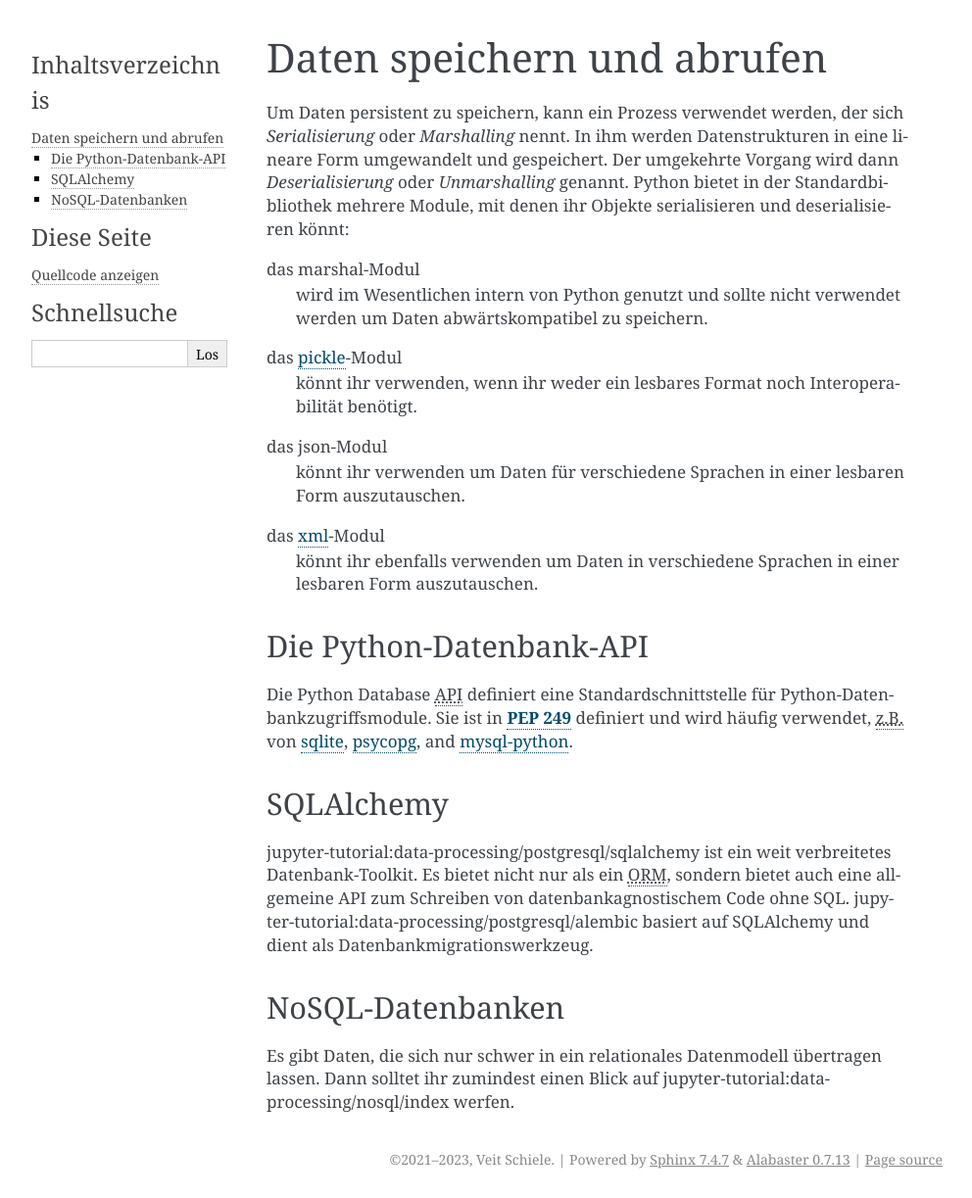
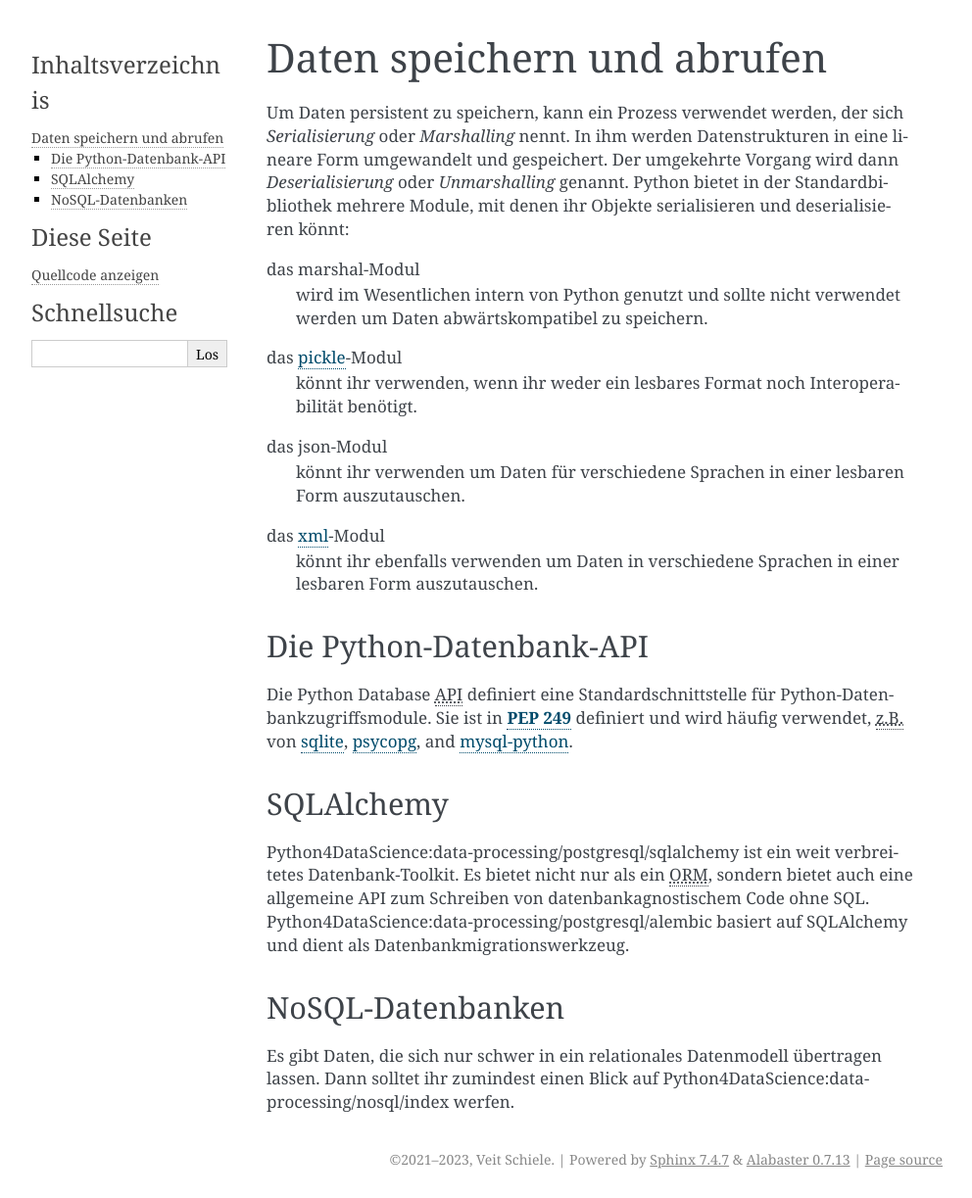
Before and after one commit to veit/python-basics-tutorial-de, a Sphinx documentation site: the page built from docs/save-data/index.rst, in a window 1280 px wide. Shown: the whole page at 98% size, without its empty margins (148-1140 px from the left). Built offline with Sphinx 7.4.7, drawn with Linux system fonts in a browser that asks for light colours; pages that are not in the unit, such as notebooks, are missing from menus.

Commit message:
:pencil2: Fix intersphinx links

```diff
--- a/docs/conf.py
+++ b/docs/conf.py
@@ -45,6 +45,7 @@
 intersphinx_mapping = {
     "python3": ("https://docs.python.org/3/", None),
     "jupyter-tutorial": ("https://jupyter-tutorial.readthedocs.io/de/latest/", None),
+    "Python4DataScience": ("https://www.python4data.science/en/latest/", None),
 }
 
 # Add any paths that contain templates here, relative to this directory.
--- a/docs/intro.rst
+++ b/docs/intro.rst
@@ -79,7 +79,7 @@
     bereits viele Python-Module gibt, die intern C verwenden.
 
     .. seealso::
-        * :doc:`jupyter-tutorial:performance/index`
+        * :doc:`Python4DataScience:performance/index`
 
 Bibliotheksvielfalt
     Python verfügt zwar bereits über sehr viele Bibliotheken, in einigen Fällen
@@ -105,4 +105,4 @@
     Kerne ausgelegt.
 
     .. seealso::
-        * :doc:`jupyter-tutorial:performance/multiprocessing-threading-async`
+        * :doc:`Python4DataScience:performance/multiprocessing-threading-async`
--- a/docs/libs/distribution.rst
+++ b/docs/libs/distribution.rst
@@ -41,7 +41,7 @@
 
 :pep:`517` und :pep:`518` brachten erweiterbare Build-Backends, isolierte Builds
 und :term:`pyproject.toml` im
-:doc:`jupyter-tutorial:data-processing/serialisation-formats/toml/index`-Format.
+:doc:`Python4DataScience:data-processing/serialisation-formats/toml/index`-Format.
 
 :file:`pyproject.toml` teilt :abbr:`u.a. (unter anderem)` :term:`pip` und
 :term:`build` mit, welches *Backend*-Werkzeug verwendet werden soll, um
@@ -130,7 +130,7 @@
 
     Mit dem Version-Source-Plugin `hatch-vcs
     <https://github.com/ofek/hatch-vcs>`_ könnt ihr auch
-    :doc:`jupyter-tutorial:productive/git/tag` verwenden:
+    :doc:`Python4DataScience:productive/git/tag` verwenden:
 
     .. code-block:: toml
 
@@ -339,7 +339,7 @@
 ~~~~~~~~~~~
 
 Ausführliche Informationen hierzu findet ihr im Abschnitt
-:doc:`jupyter-tutorial:productive/licensing`.
+:doc:`Python4DataScience:productive/licensing`.
 
 ``README.rst``
 ~~~~~~~~~~~~~~
--- a/docs/libs/glossary.rst
+++ b/docs/libs/glossary.rst
@@ -354,7 +354,7 @@
        `GitHub <https://github.com/spack/spack>`__
 
        .. seealso::
-          * :doc:`jupyter-tutorial:productive/envs/spack/index`
+          * :doc:`Python4DataScience:productive/envs/spack/index`
 
    trove-classifiers
        trove-classifiers sind zum einen Klassifikatoren, die im :term:`Python
--- a/docs/libs/templating/cruft.rst
+++ b/docs/libs/templating/cruft.rst
@@ -83,7 +83,7 @@
 Um festzustellen, ob ein Projekt eine Vorlagenaktualisierung verpasst hat, könnt
 ihr ganz einfach, ``cruft check`` aufrufen. Wenn das Projekt veraltet ist, wird
 ein Fehler und der :samp:`Exit-Code 1` zurückgegeben. ``cruft check`` kann auch
-zu :doc:`jupyter-tutorial:productive/git/hooks/pre-commit` und CI-Pipelines
+zu :doc:`Python4DataScience:productive/git/hooks/pre-commit` und CI-Pipelines
 hinzugefügt werden, um sicherzustellen, dass Projekte nicht ungewollt veralten.
 
 Ein bestehendes Projekt verknüpfen
--- a/docs/save-data/index.rst
+++ b/docs/save-data/index.rst
@@ -33,11 +33,11 @@
 SQLAlchemy
 ----------
 
-:doc:`jupyter-tutorial:data-processing/postgresql/sqlalchemy` ist ein weit
+:doc:`Python4DataScience:data-processing/postgresql/sqlalchemy` ist ein weit
 verbreitetes Datenbank-Toolkit. Es bietet nicht nur als ein :abbr:`ORM (Object
 Relational Mapper)`, sondern bietet auch eine allgemeine API zum Schreiben von
 datenbankagnostischem Code ohne SQL.
-:doc:`jupyter-tutorial:data-processing/postgresql/alembic` basiert auf
+:doc:`Python4DataScience:data-processing/postgresql/alembic` basiert auf
 SQLAlchemy und dient als Datenbankmigrationswerkzeug.
 
 
@@ -46,7 +46,7 @@
 
 Es gibt Daten, die sich nur schwer in ein relationales Datenmodell übertragen
 lassen. Dann solltet ihr zumindest einen Blick auf
-:doc:`jupyter-tutorial:data-processing/nosql/index` werfen.
+:doc:`Python4DataScience:data-processing/nosql/index` werfen.
 
 .. toctree::
    :titlesonly:
--- a/docs/types/numbers.rst
+++ b/docs/types/numbers.rst
@@ -273,7 +273,7 @@
 Die Python-Standardinstallation eignet sich aufgrund von
 Geschwindigkeitseinschränkungen nicht gut für intensive numerische Berechnungen.
 Aber die leistungsstarke Python-Erweiterung
-:doc:`jupyter-tutorial:workspace/numpy/index`  bieten hocheffiziente
+:doc:`Python4DataScience:workspace/numpy/index`  bieten hocheffiziente
 Implementierungen vieler fortgeschrittener numerischer Operationen. Der Schwerpunkt liegt dabei auf Array-Operationen, einschließlich mehrdimensionaler Matrizen
 und fortgeschrittener Funktionen wie der schnellen Fourier-Transformation.
 
```
Also changed, not shown: docs/document/index.rst (+4 -4 lines), 2 other files.
